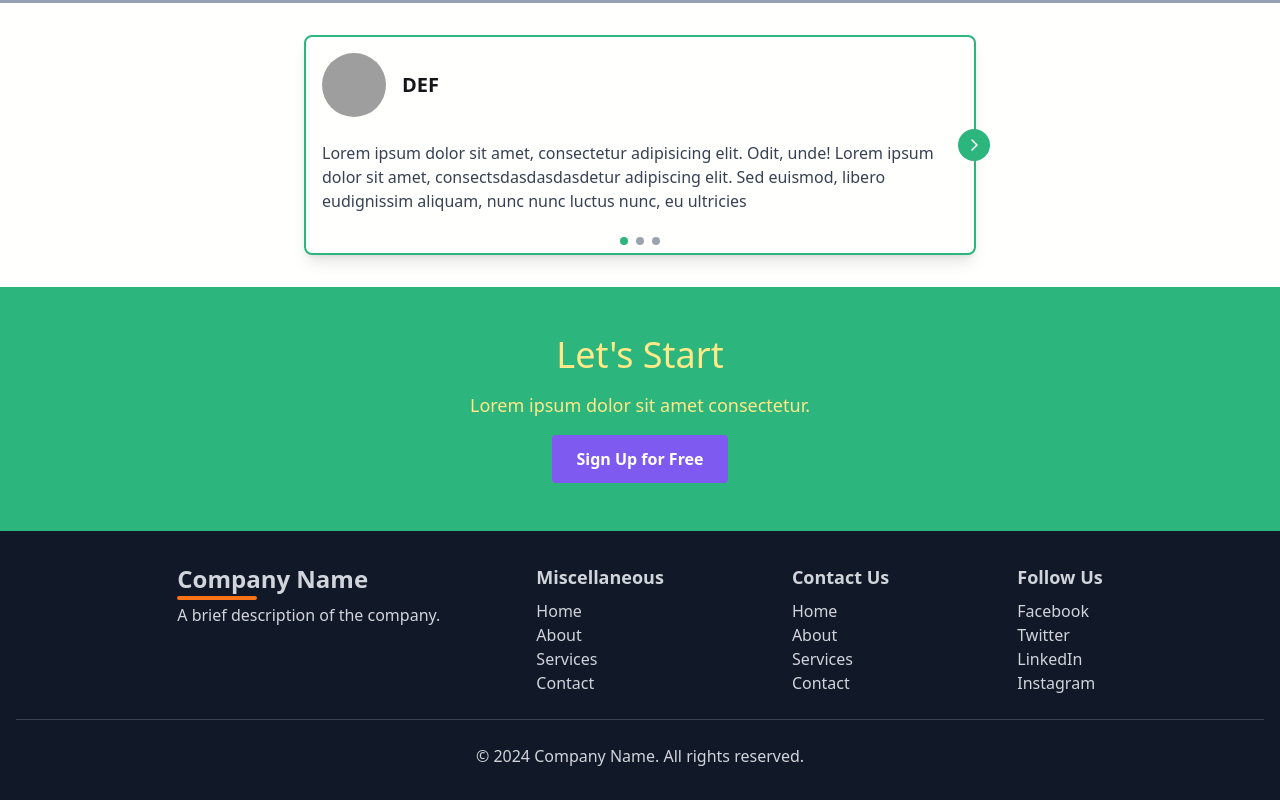
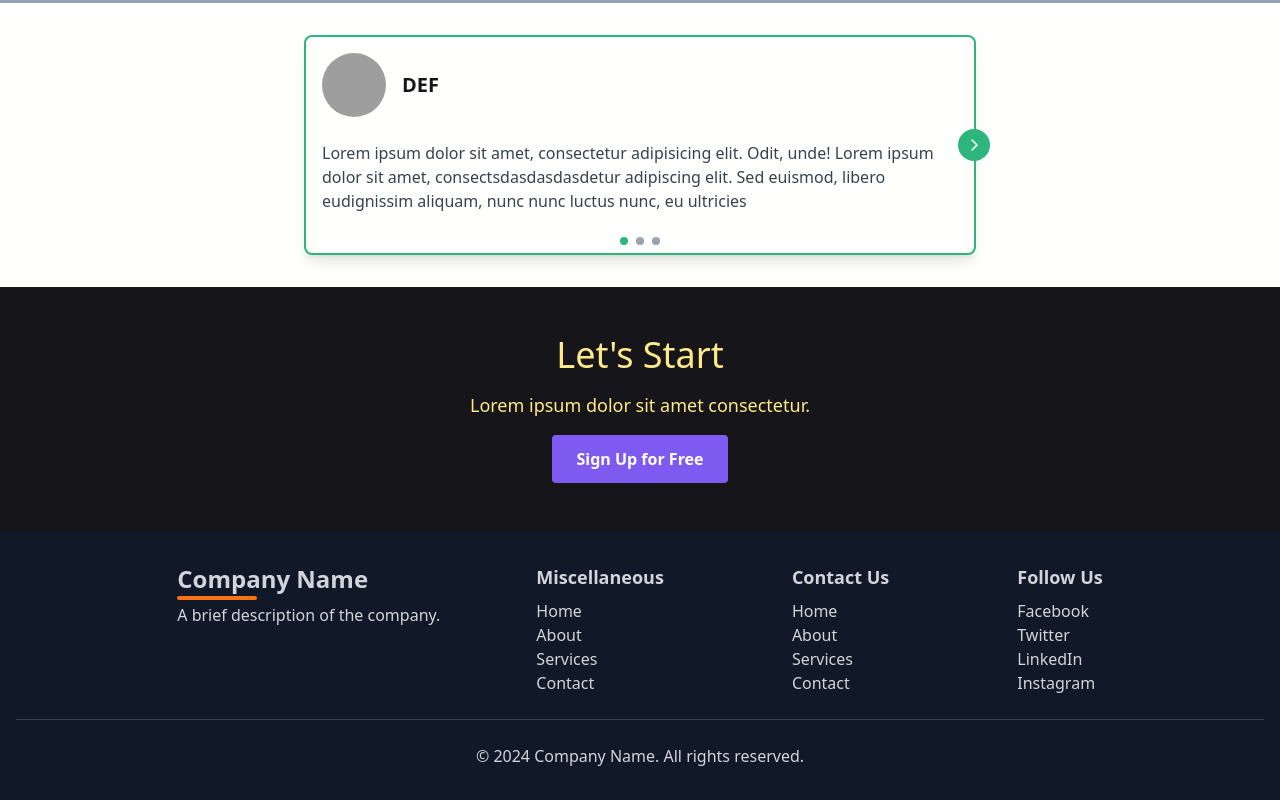
Before and after one commit to YaShRaJ0P/project, a React (Create React App) app: page / in a window 1280 px wide. Shown: the part 1587-2387 px from the top of the page. Built offline with nearby package versions, Linux system fonts and the light colour scheme; grey boxes are pictures that could not be loaded.

Commit message:
minor change

```diff
--- a/src/components/Start.jsx
+++ b/src/components/Start.jsx
@@ -2,7 +2,7 @@ import React from "react";
 
 export const Start = () => {
   return (
-    <div className="w-full py-12 grid place-items-center bg-customGreen text-[#ffe989]">
+    <div className="w-full py-12 grid place-items-center bg-customBlack text-[#ffe989]">
       <h3 className="text-4xl mb-4">Let's Start</h3>
       <p className="text-lg mb-4">Lorem ipsum dolor sit amet consectetur.</p>
       <button className="bg-customPurple px-6 py-3 rounded font-bold text-base text-customWhite transition-transform duration-300 hover:scale-105">
```
